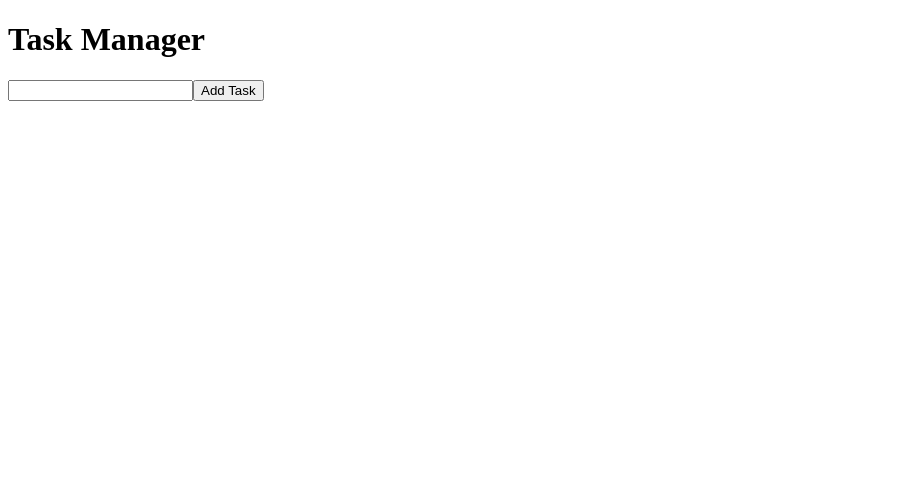
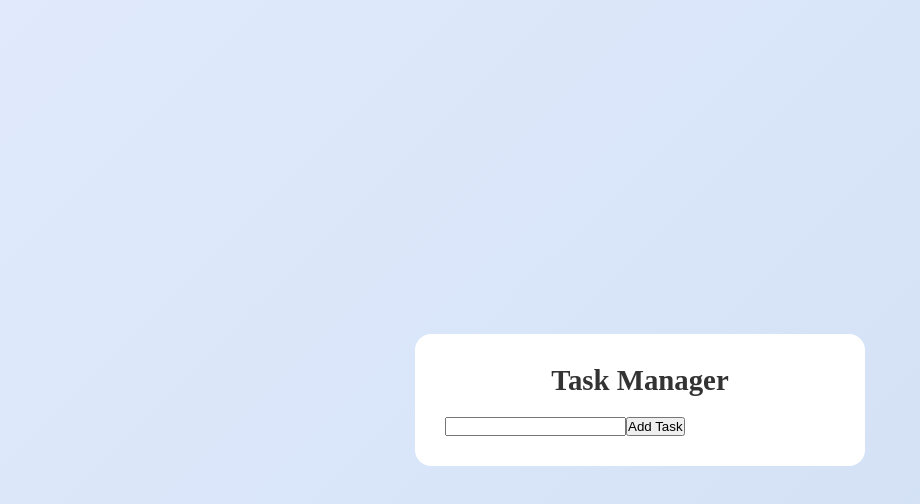
Before and after one commit to munnarauniyar/React-Task-Manager, a React (Vite) app: page / in a window 1280 px wide. Shown: the top 504 px of the page, without its empty margins (0-920 px from the left). Built offline with nearby package versions, Linux system fonts and the light colour scheme.

Commit message:
use effect

```diff
--- a/src/App.css
+++ b/src/App.css
@@ -2,3 +2,35 @@
     text-decoration: line-through;
     opacity: 0.6;
 }
+
+* {
+    margin: 0;
+    padding: 0;
+    box-sizing: border-box;
+}
+
+body {
+    display: flex;
+    justify-content: center;
+    align-items: center;
+    min-height: 100vh;
+    background: linear-gradient(135deg, #e0eafc, #cfdef3);
+}
+
+.container {
+
+    background-color: white;
+    width: 100%;
+    padding: 30px;
+    min-width: 450px;
+    border-radius: 16px;
+
+}
+
+h1 {
+    color: #333333;
+    font-size: 1.8rem;
+    margin-bottom: 20px;
+    text-align: center;
+    font-weight: 700;
+}
--- a/src/App.jsx
+++ b/src/App.jsx
@@ -1,4 +1,4 @@
-import { useState } from "react";
+import { useState, useEffect } from "react";
 
 import "./App.css";
 
@@ -22,9 +22,15 @@ function App() {
     setInput("");
   }
 
+  useEffect(() => {
+
+    localStorage.setItem("tasks", JSON.stringify(tasks));
+
+  }, [tasks]);
+
 
   return (
-    <>
+    <div className="container">
       <h1>Task Manager</h1>
       <input
         type="text"
@@ -62,7 +68,7 @@ function App() {
           </li>
         ))}
       </ul >
-    </>
+    </div>
 
   )
 
```
